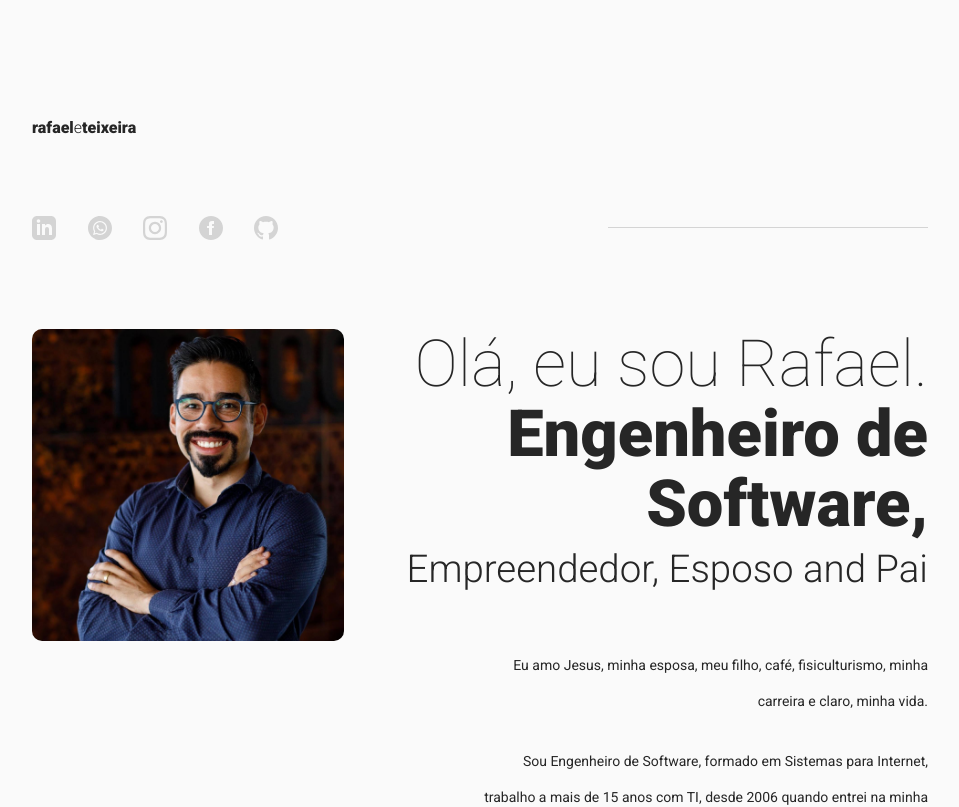
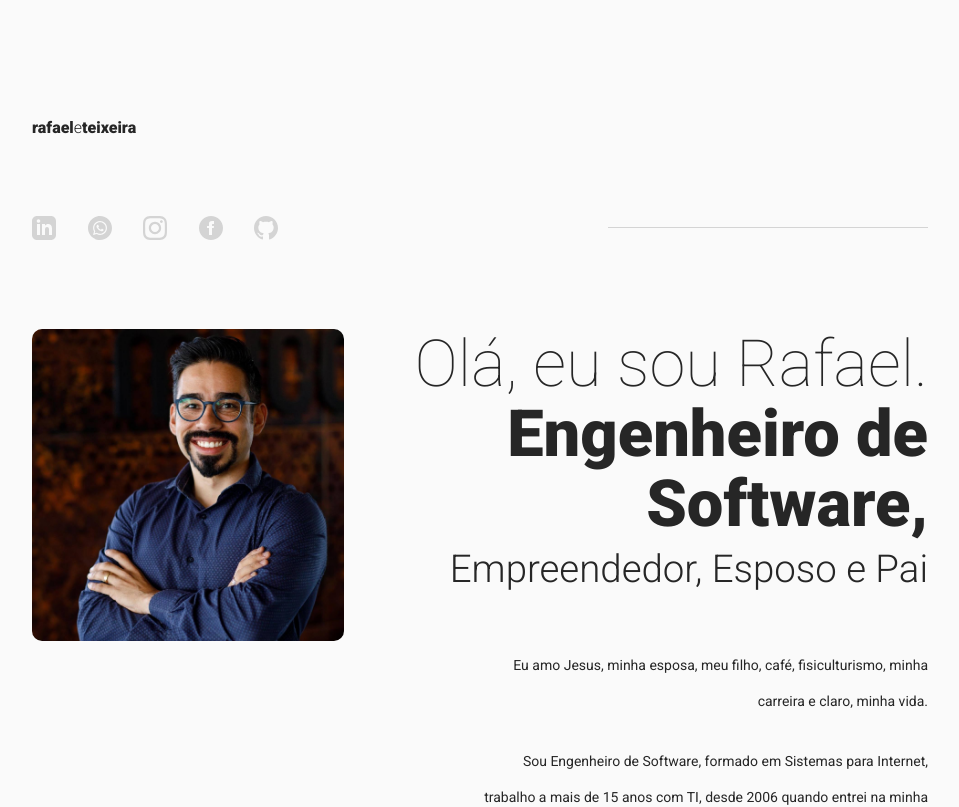
Before and after one commit to rafaeleduardoteixeira/personal-website, a Next.js app: page / in a window 1280 px wide. Shown: the top 807 px of the page, without its empty margins (160-1119 px from the left). Built offline with nearby package versions, Linux system fonts and the light colour scheme.

Commit message:
Project page

```diff
--- a/src/components/About/About.tsx
+++ b/src/components/About/About.tsx
@@ -22,7 +22,7 @@ function About(): JSX.Element {
           Olá, eu sou Rafael. <br />
           <span>Engenheiro de Software,</span> <br />
         </h1>
-        <h2>Empreendedor, Esposo and Pai</h2>
+        <h2>Empreendedor, Esposo e Pai</h2>
         <Text>
           <p>
             Eu amo Jesus, minha esposa, meu filho, café, fisiculturismo, minha
```
